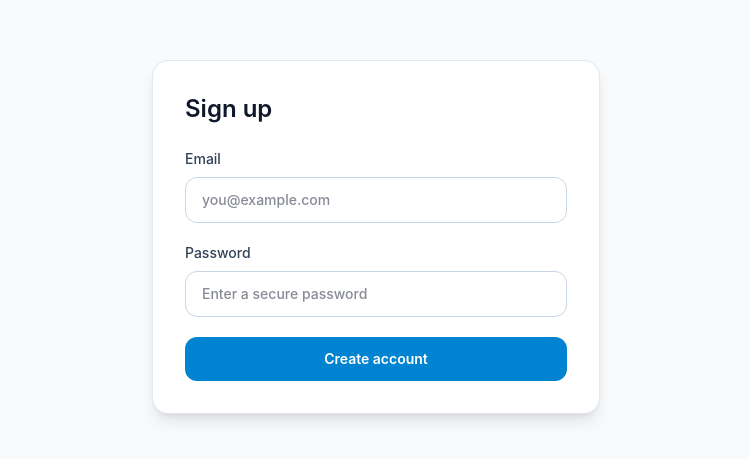
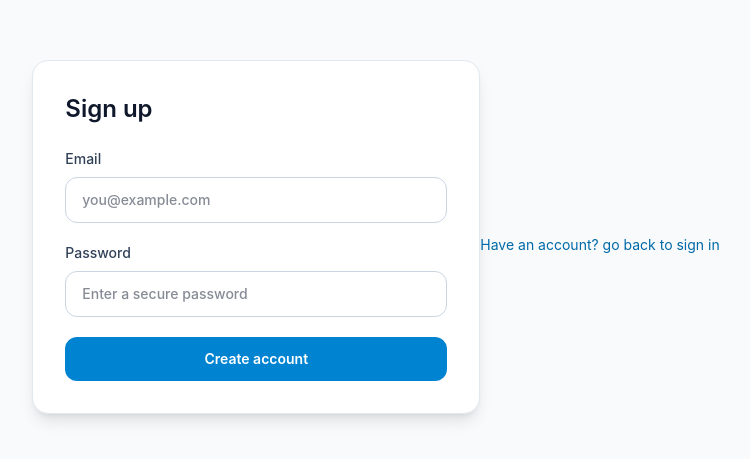
Before and after one commit to staten-island-tech/vue-supabase-project-simp, a Nuxt app in the folder simplest/: page /signup in a window 1280 px wide. Shown: the part 163-622 px from the top of the page, without its empty margins (264-1014 px from the left). Built offline with nearby package versions, Linux system fonts and the light colour scheme; no server answers.

Commit message:
Update signup.vue

```diff
--- a/simplest/app/pages/signup.vue
+++ b/simplest/app/pages/signup.vue
@@ -39,6 +39,13 @@
         {{ message }}
       </p>
     </div>
+    <button
+        type="button"
+        @click="navigateTo('/login')"
+        class="mt-4 text-sm text-sky-700 hover:underline"
+      >
+        Have an account? go back to sign in
+      </button>
   </div>
 </template>
 
```
